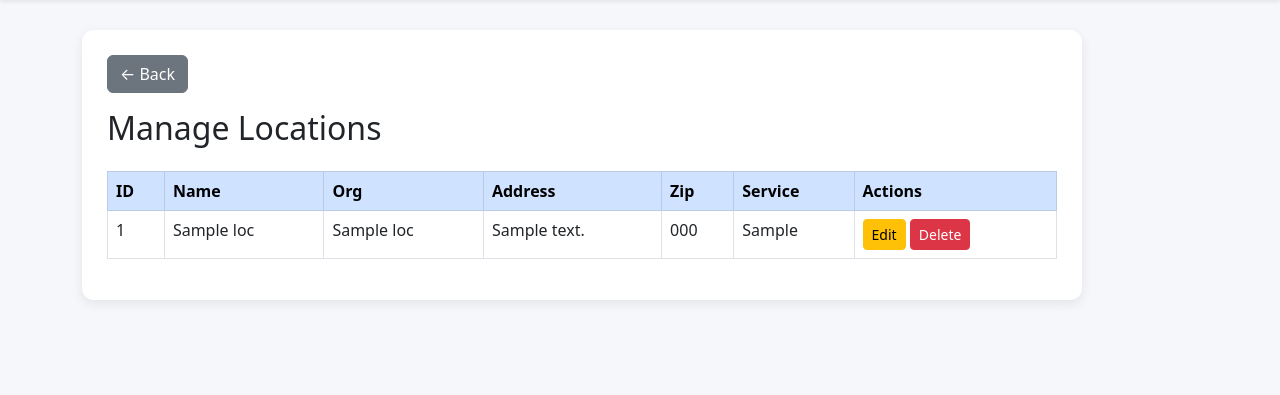
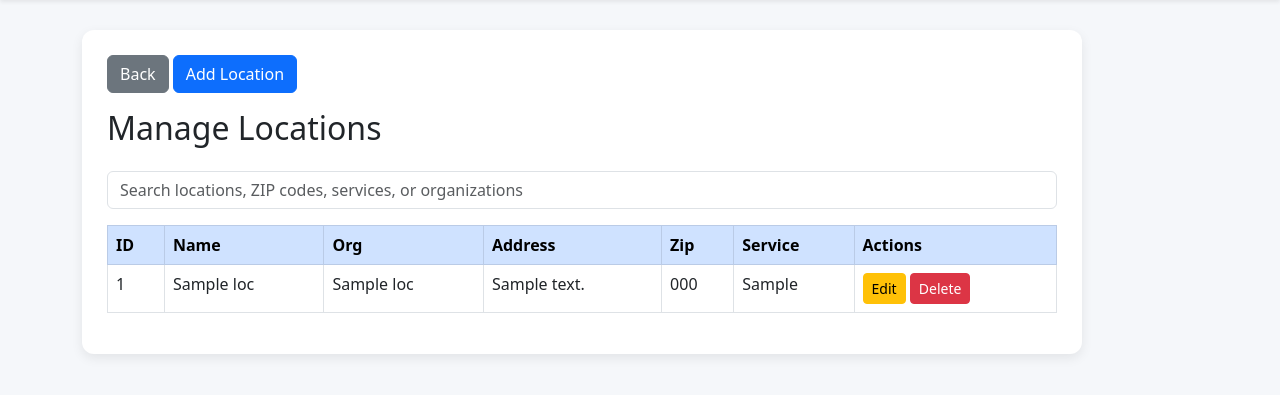
Before and after one commit to fna106/FreeFoodMap, a Flask app: template templates/admin_locations.html in a window 1280 px wide. Shown: the part 56-451 px from the top of the page. Run offline with Flask 3, Linux system fonts and the light colour scheme; the template is opened without the code that fills it: most values are stand-ins (such as "Sample title", 1, 10 or a date in 2020).

Commit message:
Update admin_locations.html
Added an “Add Location” link and client-side search/filtering to the admin locations table

```diff
--- a/templates/admin_locations.html
+++ b/templates/admin_locations.html
@@ -41,7 +41,8 @@
 <div class="container">
     <div class="page-box">
 
-        <a href="javascript:history.back()" class="btn btn-secondary mb-3">← Back</a>
+        <a href="javascript:history.back()" class="btn btn-secondary mb-3">Back</a>
+        <a href="/admin/locations/new" class="btn btn-primary mb-3">Add Location</a>
 
         <h2 class="mb-4">Manage Locations</h2>
 
@@ -49,7 +50,9 @@
             <div class="alert alert-danger">{{ error_locations }}</div>
         {% endif %}
 
-        <table class="table table-bordered table-hover">
+        <input class="form-control mb-3" data-table-filter="#locations-table" placeholder="Search locations, ZIP codes, services, or organizations">
+
+        <table id="locations-table" class="table table-bordered table-hover">
             <thead class="table-primary">
                 <tr>
                     <th>ID</th>
@@ -85,5 +88,6 @@
     </div>
 </div>
 
+<script src="/static/scripts/admin_table_filter.js"></script>
 </body>
 </html>
```
